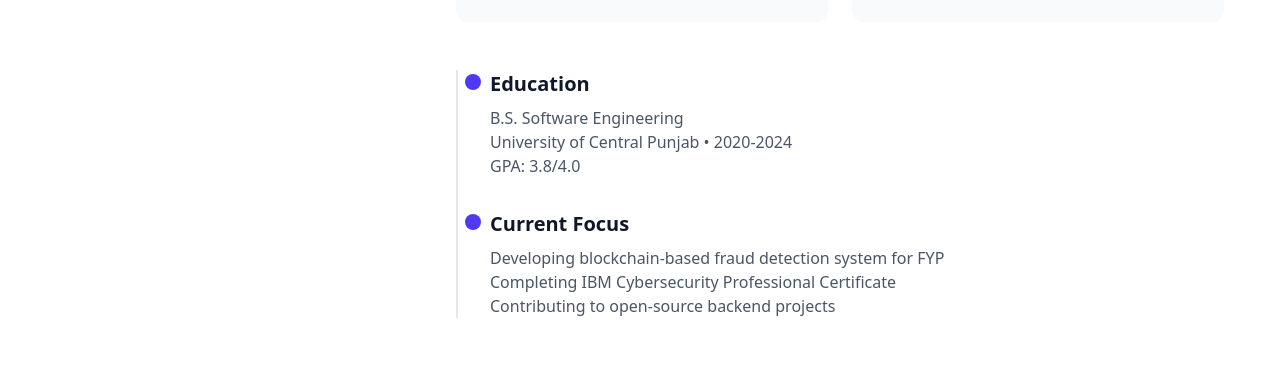
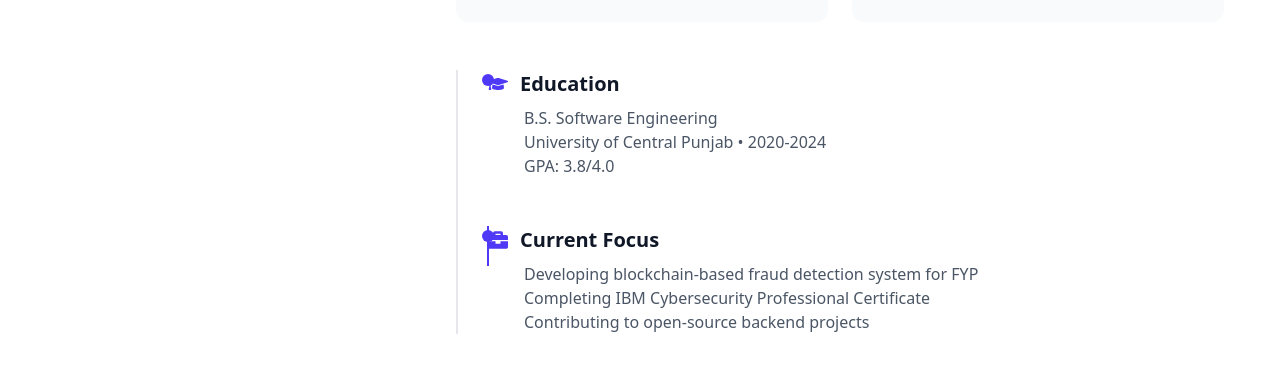
Before and after one commit to M-Touseef/my-portfolio, a React (Vite) app: page / in a window 1280 px wide. Shown: the part 1274-1658 px from the top of the page. Built offline with nearby package versions, Linux system fonts and the light colour scheme.

Commit message:
initial commit

```diff
--- a/src/components/About.jsx
+++ b/src/components/About.jsx
@@ -1,9 +1,24 @@
 import React from "react";
 import { motion } from "framer-motion";
-import { FaServer, FaShieldAlt, FaCodeBranch, FaDatabase } from "react-icons/fa";
-import Headshot from "../images/headshot.jpg"; // Add your headshot image
+import { FaServer, FaShieldAlt, FaGraduationCap, FaBriefcase } from "react-icons/fa";
+import Headshot from "../images/Headshot.jpeg"; // Add your headshot image
 
 const About = () => {
+  const timelineItems = [
+    {
+      title: "Education",
+      content: "B.S. Software Engineering\nUniversity of Central Punjab • 2020-2024\nGPA: 3.8/4.0",
+      icon: <FaGraduationCap />,
+      delay: 0.2
+    },
+    {
+      title: "Current Focus",
+      content: "Developing blockchain-based fraud detection system for FYP\nCompleting IBM Cybersecurity Professional Certificate\nContributing to open-source backend projects",
+      icon: <FaBriefcase />,
+      delay: 0.4
+    }
+  ];
+
   return (
     <section
       id="about"
@@ -85,33 +100,74 @@ const About = () => {
               </div>
             </motion.div>
 
-            {/* Timeline Section */}
+            {/* Animated Timeline Section */}
             <motion.div
-              className="space-y-12"
-              initial={{ opacity: 0, y: 20 }}
-              animate={{ opacity: 1, y: 0 }}
-              transition={{ duration: 0.5, delay: 0.4 }}
+              className="relative"
+              initial="hidden"
+              whileInView="visible"
+              viewport={{ once: true, margin: "-100px" }}
+              variants={{
+                visible: { transition: { staggerChildren: 0.2 } }
+              }}
             >
-              <div className="border-l-2 border-gray-200 dark:border-gray-700 pl-8 space-y-8">
-                <div className="relative">
-                  <div className="absolute w-4 h-4 bg-indigo-600 rounded-full -left-[25px] top-1" />
-                  <h4 className="text-xl font-semibold mb-2">Education</h4>
-                  <p className="text-gray-600 dark:text-gray-300">
-                    B.S. Software Engineering<br />
-                    University of Central Punjab • 2020-2024<br />
-                    GPA: 3.8/4.0
-                  </p>
-                </div>
+              <div className="relative pl-8">
+                {/* Vertical Line */}
+                <motion.div
+                  className="absolute left-0 top-0 w-0.5 h-full bg-gray-200 dark:bg-gray-700 origin-top"
+                  initial={{ scaleY: 0 }}
+                  animate={{ scaleY: 1 }}
+                  transition={{ duration: 1.2, ease: [0.34, 1.56, 0.64, 1] }}
+                />
 
-                <div className="relative">
-                  <div className="absolute w-4 h-4 bg-indigo-600 rounded-full -left-[25px] top-1" />
-                  <h4 className="text-xl font-semibold mb-2">Current Focus</h4>
-                  <p className="text-gray-600 dark:text-gray-300">
-                    Developing blockchain-based fraud detection system for FYP<br />
-                    Completing IBM Cybersecurity Professional Certificate<br />
-                    Contributing to open-source backend projects
-                  </p>
-                </div>
+                {timelineItems.map((item, index) => (
+                  <motion.div
+                    key={index}
+                    className="relative mb-12 last:mb-0"
+                    variants={{
+                      hidden: { opacity: 0, y: 20 },
+                      visible: { opacity: 1, y: 0 }
+                    }}
+                    transition={{ delay: item.delay, duration: 0.6 }}
+                  >
+                    {/* Timeline Circle */}
+                    <motion.div
+                      className="absolute left-0 top-1 -translate-x-1/2 w-3 h-3 bg-indigo-600 rounded-full"
+                      initial={{ scale: 0 }}
+                      animate={{ scale: 1 }}
+                      transition={{ type: "spring", stiffness: 260, damping: 20 }}
+                    />
+
+                    {/* Animated Connector */}
+                    {index > 0 && (
+                      <motion.div
+                        className="absolute left-0 top-0 -translate-x-1/2 w-0.5 h-[40px] bg-indigo-600"
+                        initial={{ scaleY: 0 }}
+                        animate={{ scaleY: 1 }}
+                        transition={{ delay: item.delay - 0.2, duration: 0.4 }}
+                      />
+                    )}
+
+                    {/* Content */}
+                    <div className="space-y-2">
+                      <div className="flex items-center gap-3">
+                        <span className="text-indigo-600 dark:text-indigo-400 text-xl">
+                          {item.icon}
+                        </span>
+                        <h4 className="text-xl font-semibold dark:text-white">
+                          {item.title}
+                        </h4>
+                      </div>
+                      <motion.p
+                        className="text-gray-600 dark:text-gray-300 whitespace-pre-line ml-9"
+                        initial={{ opacity: 0 }}
+                        animate={{ opacity: 1 }}
+                        transition={{ delay: item.delay + 0.2 }}
+                      >
+                        {item.content}
+                      </motion.p>
+                    </div>
+                  </motion.div>
+                ))}
               </div>
             </motion.div>
           </div>
```
Also changed, not shown: src/images/Headshot.jpeg (added).
